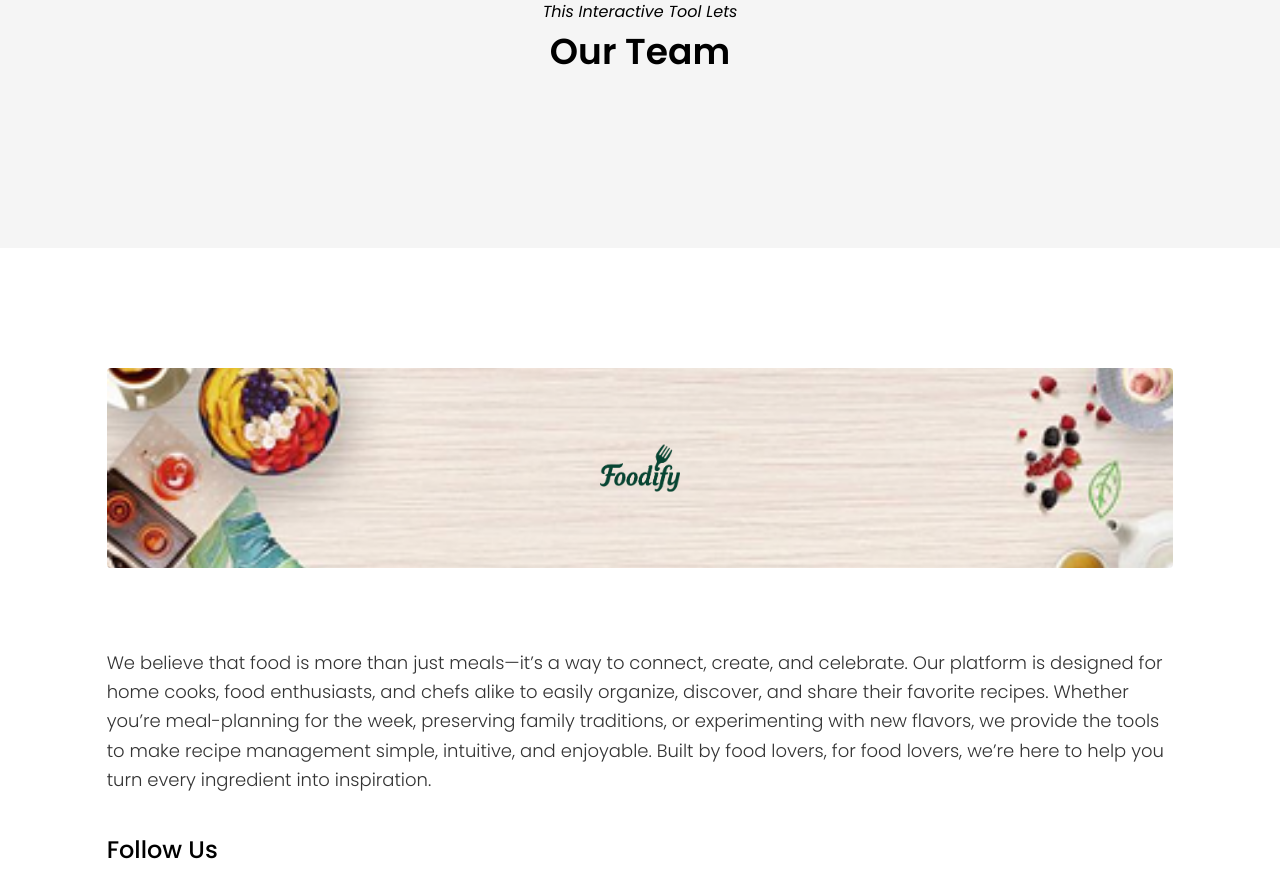
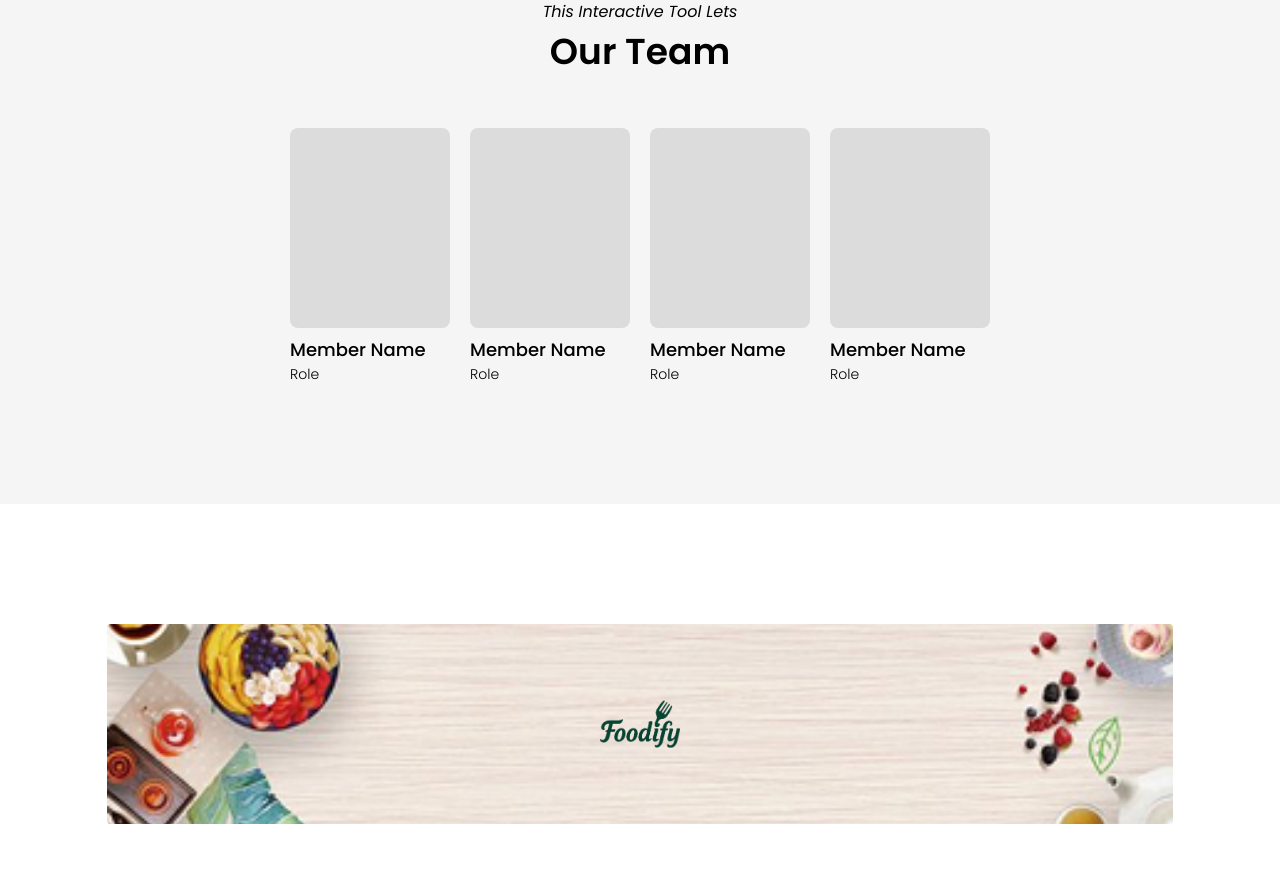
Before and after one commit to wilhelmusolejr/foodify-v2, a React (Vite) app in the folder client/: page /about in a window 1280 px wide. Shown: the part 4040-4925 px from the top of the page. Built offline with nearby package versions, Linux system fonts and the light colour scheme; a web font is replaced by a local one.

Commit message:
refactor: consume component.

```diff
--- a/client/src/pages/About.jsx
+++ b/client/src/pages/About.jsx
@@ -14,6 +14,7 @@ import Footer from "@components/Footer";
 import MailLetter from "@components/MailLetter";
 import TextImageBlock from "@components/TextImageBlock";
 import React from "react";
+import TeamItem from "../components/TeamItem";
 
 export default function About() {
   let featureList = [
@@ -141,6 +142,17 @@ export default function About() {
       <div className="py-30">
         <div className="w-10/12 mx-auto">
           <SectionHeading heading="Our Team" subheading={"This interactive tool lets"} />
+
+          <div className="flex justify-center flex-wrap gap-5">
+            {/* item */}
+            <TeamItem />
+            {/* item */}
+            <TeamItem />
+            {/* item */}
+            <TeamItem />
+            {/* item */}
+            <TeamItem />
+          </div>
         </div>
       </div>
 
```
